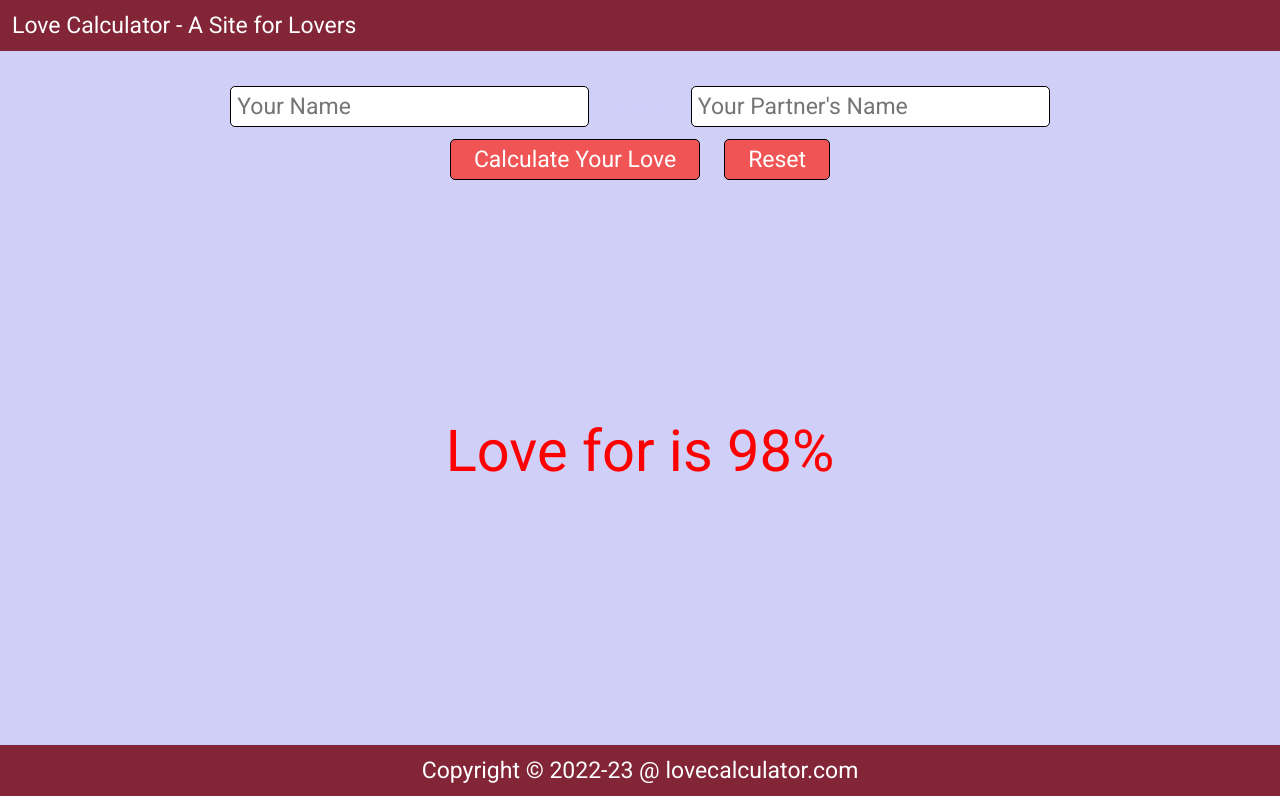
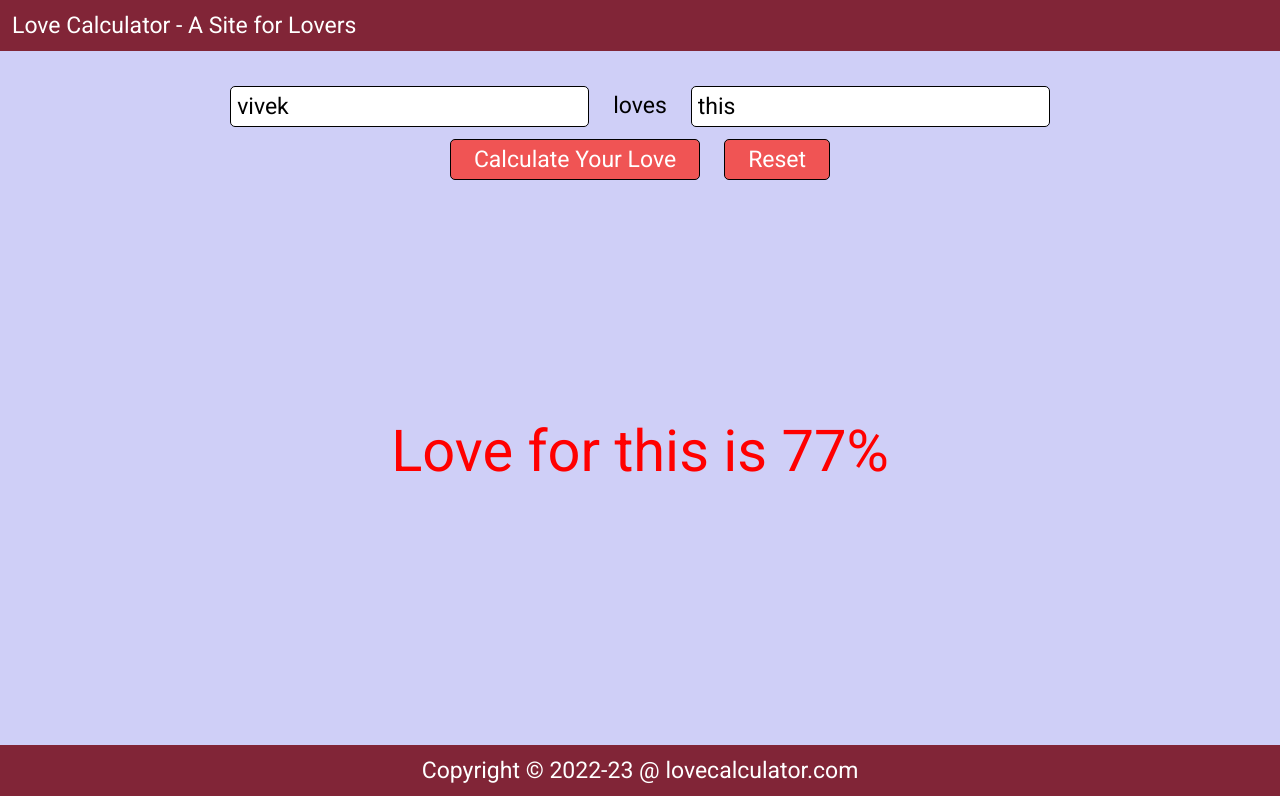
Before and after one commit to vivek-2219/Love-Calculators, a plain HTML site: page index.html in a window 1280 px wide. Both pictures are taken after a click on the element "Calculate Your Love". Drawn offline with Linux system fonts and the light colour scheme.

Commit message:
Final commit

```diff
--- a/index.html
+++ b/index.html
@@ -14,9 +14,9 @@
     <div class="backgroundImage"><img class="image" src="./background.jpeg" alt="Error Loading"></div>
     <div class="container">
         <div class="names">
-            <div class="person"><input class="person1" type="text" placeholder="Your Name"></div>
+            <div class="person"><input class="person1" type="text" placeholder="Your Name" value="vivek"></div>
             <div class="loves">loves</div>
-            <div class="person"><input class="person2" type="text" placeholder="Your Partner's Name">
+            <div class="person"><input class="person2" type="text" placeholder="Your Partner's Name" value="this">
             </div>
         </div>
         <div class="btn">
--- a/script.js
+++ b/script.js
@@ -68,12 +68,12 @@ function calculatingFunction(loveNum, multiplyer) {
       multiplyer = multiplyer + 1;
     };
 
+    loveNum = firstNum;
+
     // Increasing the value of love percentage when it is less than 50%.
-    if (firstNum < 50) {
-      firstNum = firstNum + 45;
+    if (Number(firstNum) < 50) {
+      loveNum = Number(firstNum) + 45;
     };
-
-    loveNum = firstNum;
   };
 
   // Showing the output
--- a/style.css
+++ b/style.css
@@ -58,6 +58,7 @@ body {
 
 .loves {
     margin: 18px 12px;
+    color: black;
 }
 
 .btn {
```
